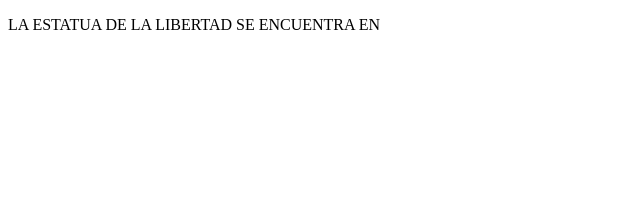
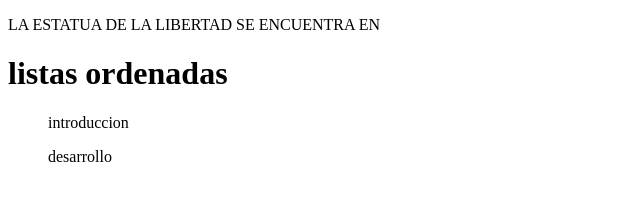
Before and after one commit to GonzaloA48/newproyect, a plain HTML site: page index.html in a window 1280 px wide. Shown: the whole page, without its empty margins (0-640 px from the left). Drawn offline with Linux system fonts and the light colour scheme.

Commit message:
segunda parte

```diff
--- a/index.html
+++ b/index.html
@@ -7,6 +7,9 @@
 </head>
 <body>
     <P>LA ESTATUA DE LA LIBERTAD SE ENCUENTRA EN </P>
+    <h1>listas ordenadas</h1>
+    <ol>introduccion</ol>
+    <ol>desarrollo</ol>
 
 </body>
 </html>
```
